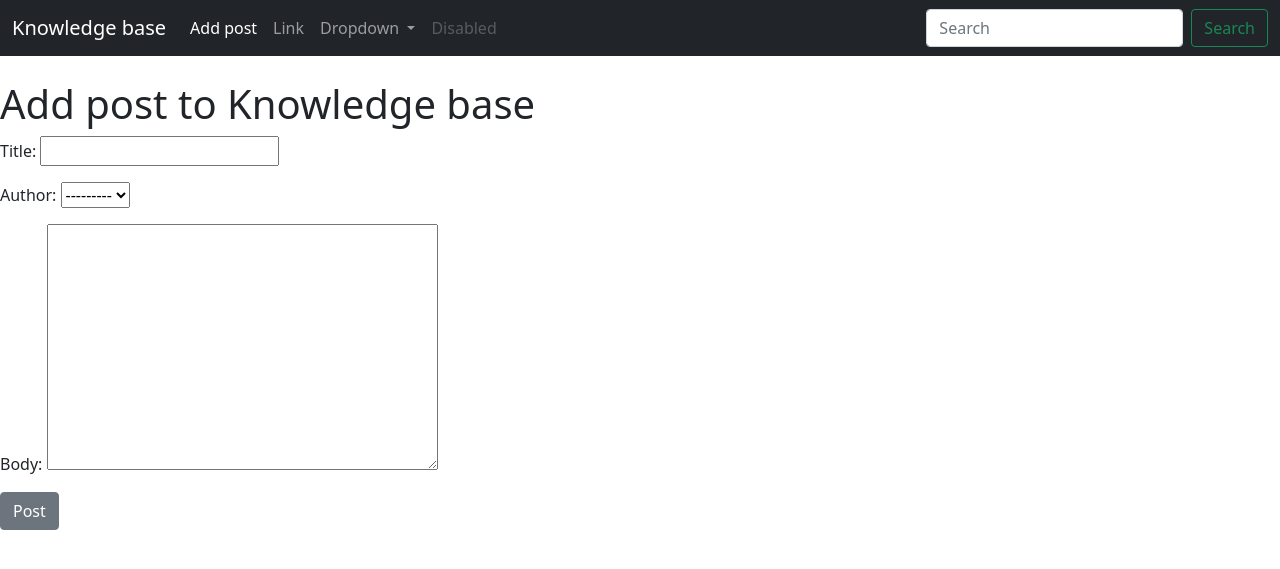
After one commit to mironenko-dev/first-django-project, a Django app: page /addpost/ in a window 1280 px wide. The commit adds this page. Shown: the top 569 px of the page. Run offline with Django 4.2, Linux system fonts and the light colour scheme; data comes from the database, SQL or seed files in the repository; both versions use the stored data as it was after the commit.

Commit message:
5th day of coding, page for Add Post created

```diff
--- a/blog/models.py
+++ b/blog/models.py
@@ -1,5 +1,6 @@
 from django.db import models
 from django.contrib.auth.models import User
+from django.urls import reverse
 
 
 class Post(models.Model):
@@ -9,3 +10,6 @@ class Post(models.Model):
 
     def __str__(self):
         return self.title + ' | ' + str(self.author)
+
+    def get_absolute_url(self):
+        return reverse('home')
--- /dev/null
+++ b/blog/templates/add_post.html
@@ -0,0 +1,14 @@
+{% extends 'base.html' %}
+{% block title %} Create a new post {% endblock %}
+
+{% block content %}
+
+<h1> Add post to Knowledge base </h1>
+
+<form method="POST">
+{% csrf_token %}
+{{ form.as_p }}
+<button class="btn btn-secondary">Post</button>
+
+
+{% endblock %}
--- a/blog/templates/base.html
+++ b/blog/templates/base.html
@@ -21,7 +21,7 @@
     <div class="collapse navbar-collapse" id="navbarSupportedContent">
       <ul class="navbar-nav me-auto mb-2 mb-lg-0">
         <li class="nav-item">
-          <a class="nav-link active" aria-current="page" href="#">Home</a>
+          <a class="nav-link active" aria-current="page" href="{% url 'add_post' %}">Add post</a>
         </li>
         <li class="nav-item">
           <a class="nav-link" href="#">Link</a>
--- a/blog/urls.py
+++ b/blog/urls.py
@@ -1,10 +1,11 @@
 from django.urls import path
 #from . import views
-from .views import HomeView, ArticleDetailView
+from .views import HomeView, ArticleDetailView, AddPostView
 
 
 urlpatterns = [
     #path('', views.home, name="home"),
     path('', HomeView.as_view(), name="home"),
     path('article/<int:pk>', ArticleDetailView.as_view(), name="article_details"),
+    path('addpost/', AddPostView.as_view(), name="add_post"),
 ]
--- a/blog/views.py
+++ b/blog/views.py
@@ -1,5 +1,5 @@
 from django.shortcuts import render
-from django.views.generic import ListView, DetailView
+from django.views.generic import ListView, DetailView, CreateView
 from .models import Post
 
 """def home(request):
@@ -14,3 +14,9 @@ class HomeView(ListView):
 class ArticleDetailView(DetailView):
     model = Post
     template_name = 'article_details.html'
+
+
+class AddPostView(CreateView):
+    model = Post
+    template_name = 'add_post.html'
+    fields = '__all__'
```
Also changed, not shown: db.sqlite3.
